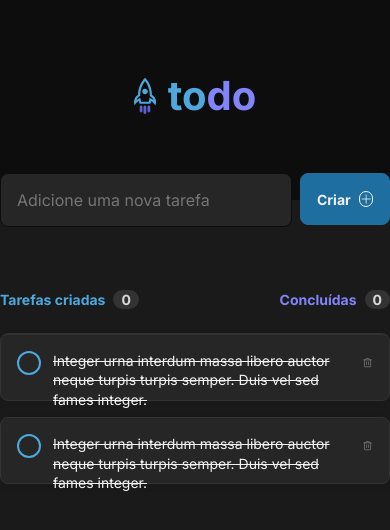
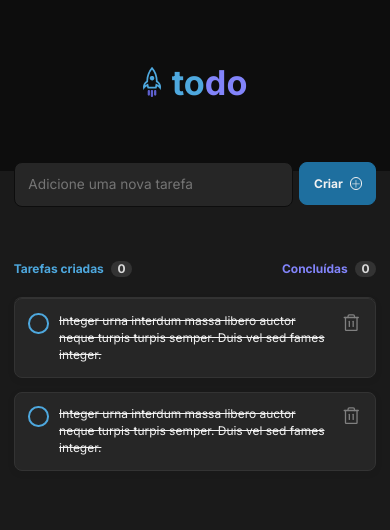
Before and after one commit to Jeimissonb/ToDo-List, a React (Vite) app: page / in a window 390 px wide. Shown: the top 530 px of the page. Built offline with nearby package versions, Linux system fonts and the light colour scheme.

Commit message:
responsivity

```diff
--- a/src/App.module.css
+++ b/src/App.module.css
@@ -3,7 +3,7 @@
   margin-right: auto;
   max-width: 46rem;
   height: 3.375rem;
-  padding: 0;
+  padding: 1rem;
   display: flex;
   flex-direction: column;
   margin-top: -1.687rem;
@@ -15,3 +15,9 @@
   max-height: 17.938rem;
   width: 100%;
 }
+
+@media (max-width: 768px) {
+  html {
+    font-size: 85.5%;
+  }
+}
--- a/src/components/TaskCard.module.css
+++ b/src/components/TaskCard.module.css
@@ -47,3 +47,9 @@
 .checkedText {
   text-decoration: line-through;
 }
+
+@media (max-width: 768px) {
+  .task {
+    height: auto;
+  }
+}
--- a/src/components/TaskCard.tsx
+++ b/src/components/TaskCard.tsx
@@ -1,5 +1,5 @@
 import styles from "./TaskCard.module.css";
-import { Trash } from 'phosphor-react';
+import { Trash } from "phosphor-react";
 
 export function TaskCard() {
   return (
@@ -16,7 +16,9 @@ export function TaskCard() {
         Integer urna interdum massa libero auctor neque turpis turpis semper.
         Duis vel sed fames integer.
       </p> */}
-      <Trash size={24}/>
+      <div>
+        <Trash size={"1.5rem"}/>
+      </div>
     </div>
   );
 }
--- a/src/components/TaskForm.tsx
+++ b/src/components/TaskForm.tsx
@@ -7,7 +7,7 @@ export function TaskForm() {
       <input type="text" placeholder="Adicione uma nova tarefa" />
       <button type="submit" title="Criar">
         <span> Criar </span>
-        <Plus className={styles.plusIcon} size={16} />
+        <Plus className={styles.plusIcon} size={"1rem"} />
       </button>
     </form>
   );
```
